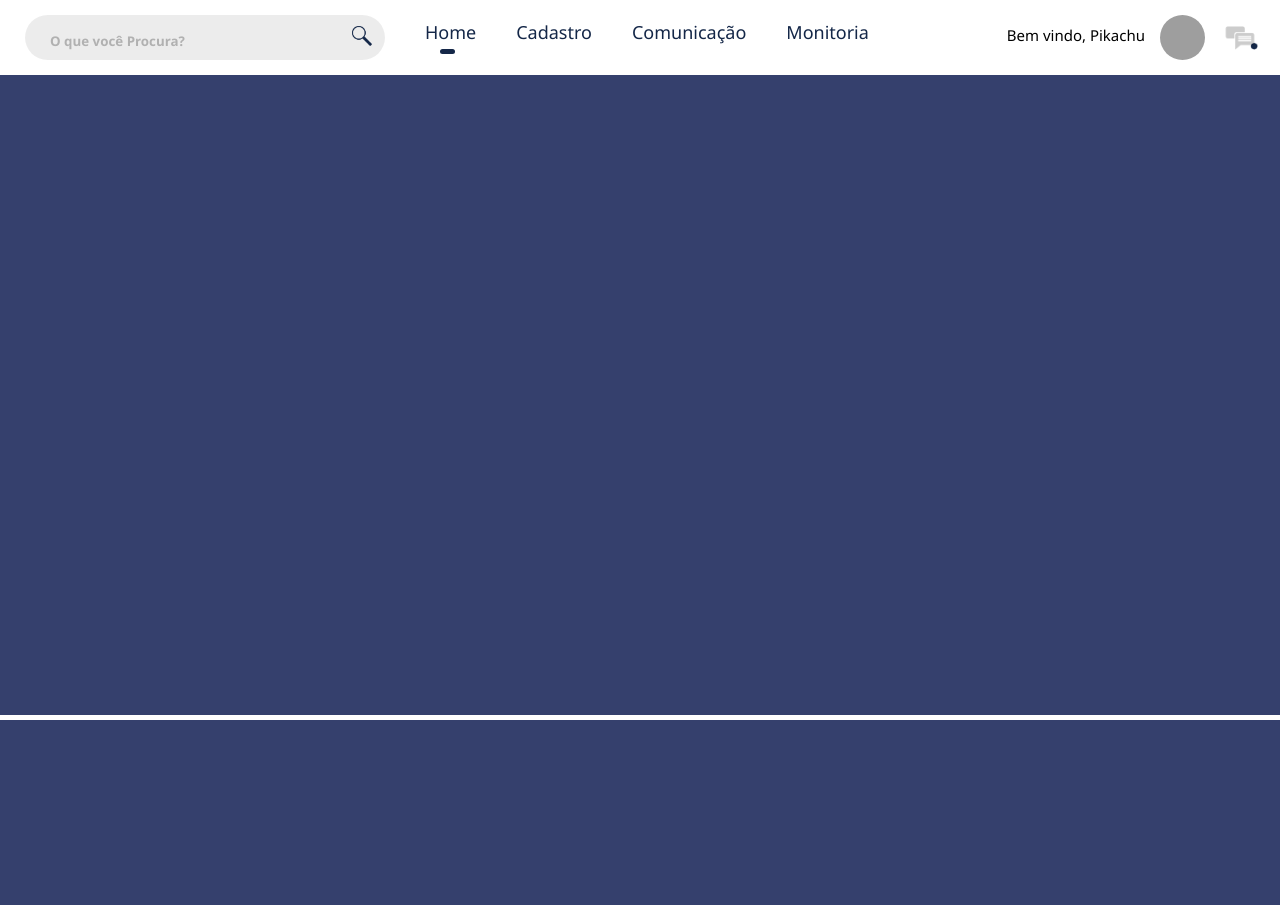
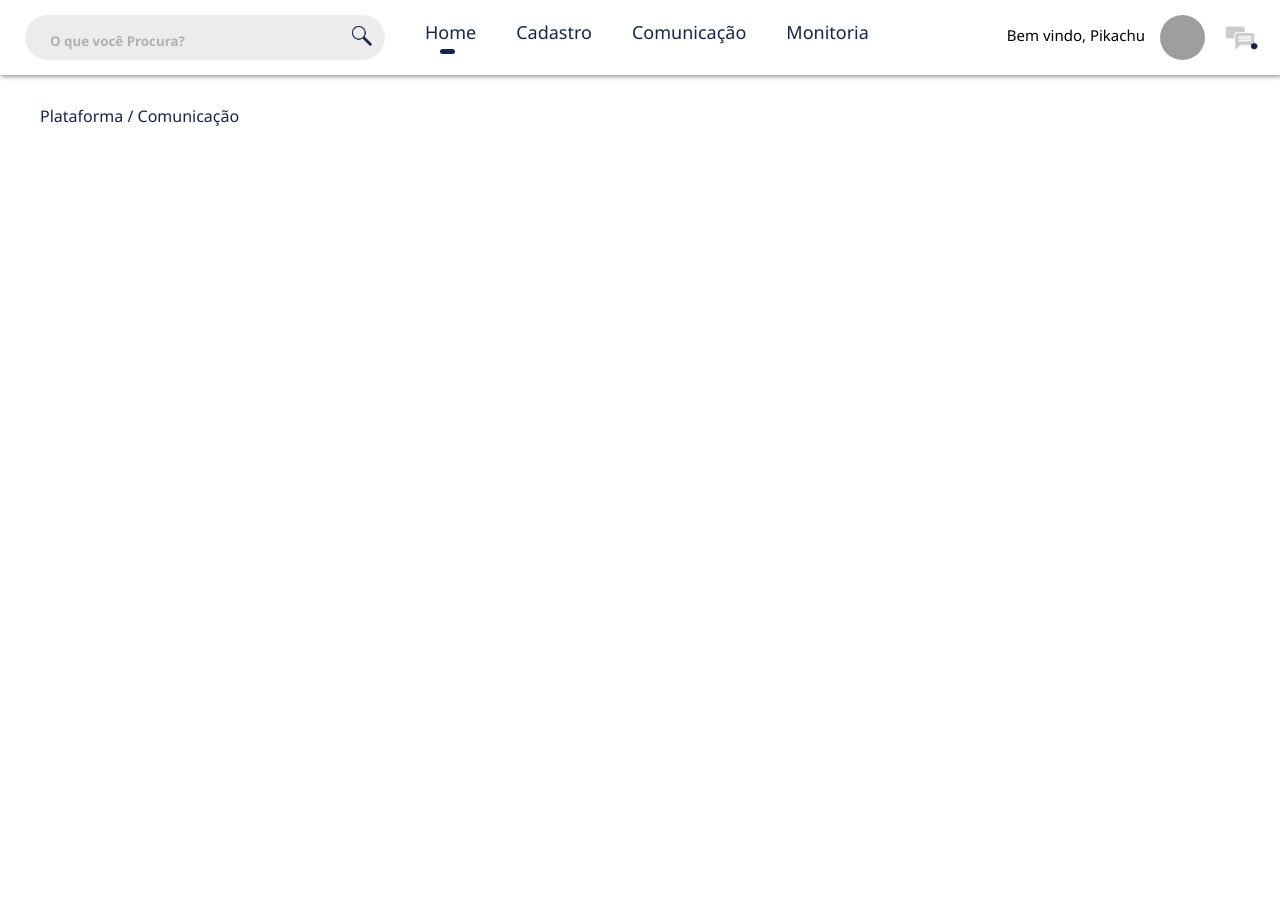
Before and after one commit to Jvictor-7/Treinando-FrontDesign, a PHP site: page /Views/comunicacao.php in a window 1280 px wide. Shown: the part 80-985 px from the top of the page. Before the commit the page ends 800 px from the top, so only its background shows below. Run offline with PHP 8.4, Linux system fonts and the light colour scheme; grey boxes are pictures that could not be loaded.

Commit message:
Update comunicacao.php

```diff
--- a/Views/comunicacao.php
+++ b/Views/comunicacao.php
@@ -6,7 +6,34 @@
 ?>
 
 	<!-- CENTER -->
-	<div class = "containerCss">
+	<div class="container">
+		<div class="name">
+			<style type="text/css">
+				.name{
+					display: block;
+					width: calc(100% - 80px);
+					margin: 30px  40px;
+				}
+				.name a{
+				color: #142748;
+				font-family: 'segoe ui';
+				font-size: 16px;
+				text-decoration: none;
+				}
+			</style>
+
+			<a href="../">Plataforma</a><a href=""> / Comunicação</a>
+
+		</div>
+
+		<style type="text/css">
+			.container{
+				display: block;
+				width: 1280px;
+				height: 100vh;
+				margin: 0 auto;
+			}
+		</style>
     </div>
     <!-- //CENTER -->
 
```
